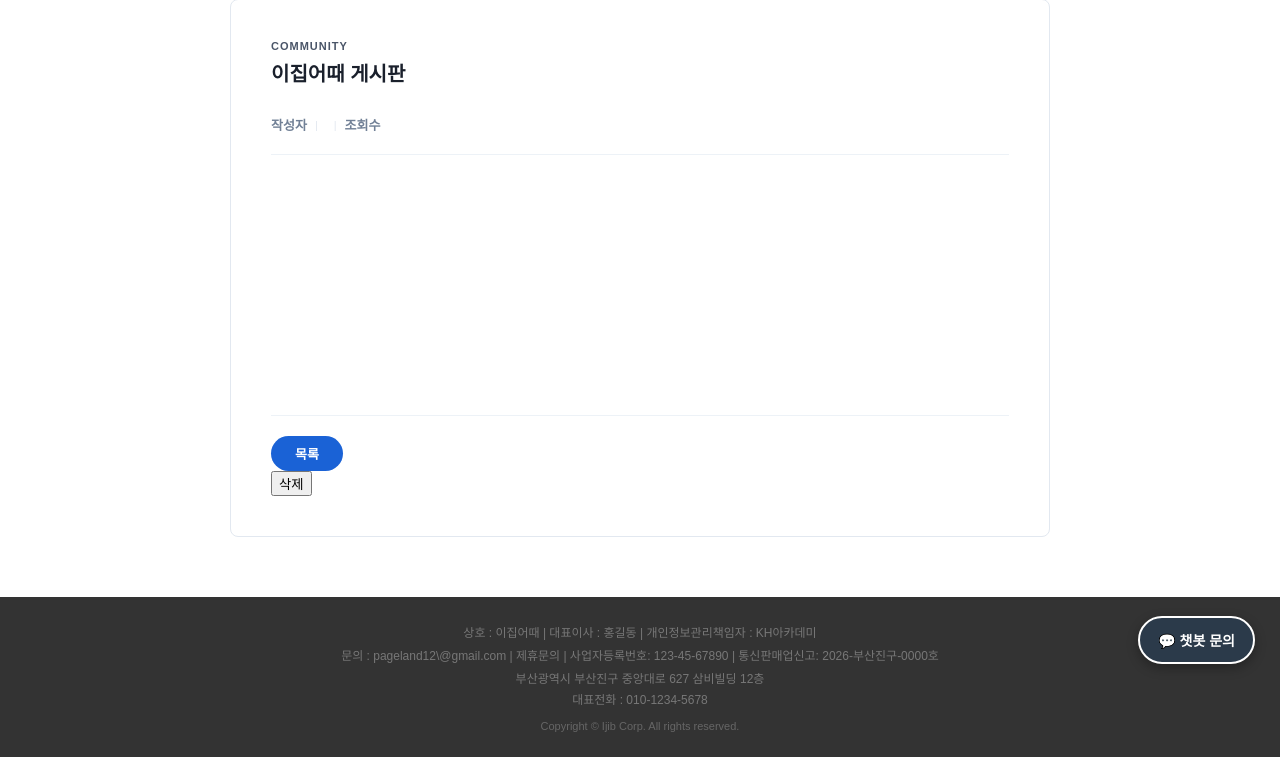
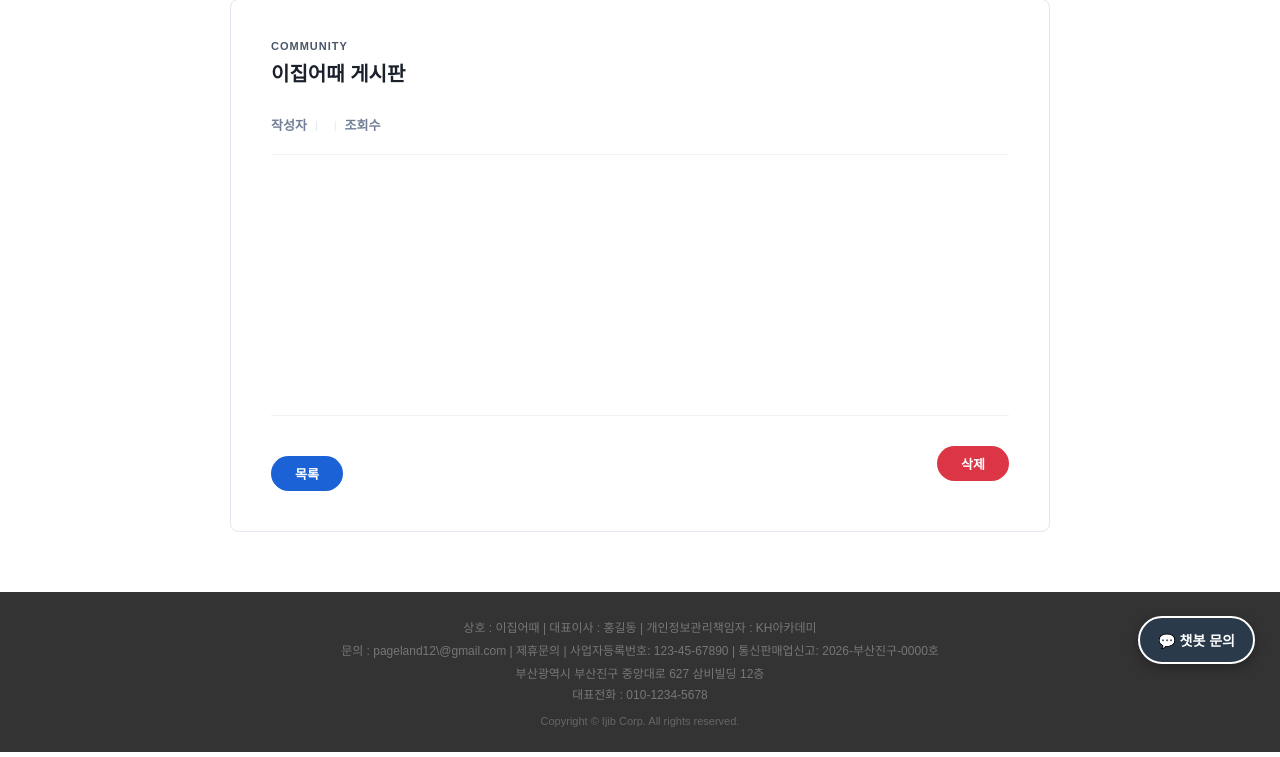
Before and after one commit to pageland12/Ijib, a Java web app: page /guest/boardView?bno=1 in a window 1280 px wide. Shown: the part 111-868 px from the top of the page. Run offline with Spring Boot 4, a stand-in JSP engine, Linux system fonts and the light colour scheme; the visitor is signed in with stand-in values (Sample User, id 1); data that the repository does not hold is empty; some of the project's set-up classes (security, data sources, template engines, error pages and the like) are left out, and stand-ins take their place; some libraries are stand-ins or nearby versions.

Commit message:
0914 1640 kdy

```diff
--- a/src/main/resources/static/css/boardView.css
+++ b/src/main/resources/static/css/boardView.css
@@ -112,3 +112,33 @@ body {
 .btn-list:hover {
     background-color: #134db0;
 }
+
+/* 하단 버튼 및 관리자 삭제 버튼 영역 컨테이너 */
+.board-action-row {
+    display: flex;
+    justify-content: space-between;
+    align-items: center;
+    margin-top: 20px;
+}
+
+/* 삭제 버튼 스타일 */
+.btn-delete {
+    display: inline-flex;
+    align-items: center;
+    justify-content: center;
+    height: 35px;
+    padding: 0 24px;
+    background-color: #dc3545;
+    color: #fff;
+    border: none;
+    border-radius: 20px;
+    font-size: 13px;
+    font-weight: 600;
+    cursor: pointer;
+    box-sizing: border-box;
+    transition: background-color 0.2s;
+}
+
+.btn-delete:hover {
+    background-color: #c82333;
+}
--- a/src/main/webapp/WEB-INF/views/guest/boardView.jsp
+++ b/src/main/webapp/WEB-INF/views/guest/boardView.jsp
@@ -43,29 +43,23 @@
             <!-- 하단 구분선 -->
             <hr class="board-line">
 
-            <!-- 좌측 하단 목록 버튼 -->
+            <!-- 하단 버튼 영역 (목록 및 관리자 삭제 버튼) -->
+            <div class="board-action-row">
                 <div class="board-btn-wrap">
                     <a href="/guest/boardList" class="btn-list">목록</a>
                 </div>
 
                 <!-- 관리자에게만 삭제 버튼 표시 -->
                 <sec:authorize access="hasRole('ADMIN')">
-		        <form action="/board/boardDelete"
-		              method="post"
-		              style="display: inline;">
-
-		            <input type="hidden"
-		                   name="bno"
-		                   value="${view.bno}">
-
-		            <button type="submit"
-		                    class="btn-delete"
-		                    onclick="return confirm('정말 삭제하시겠습니까?');">
+                    <form action="/board/boardDelete" method="post">
+                        <input type="hidden" name="bno" value="${view.bno}">
+                        <button type="submit" class="btn-delete" onclick="return confirm('정말 삭제하시겠습니까?');">
                             삭제
                         </button>
-
                     </form>
                 </sec:authorize>
+            </div>
+
         </div>
     </div>
 
```
Lines whose indentation alone changed are shown as unchanged.
